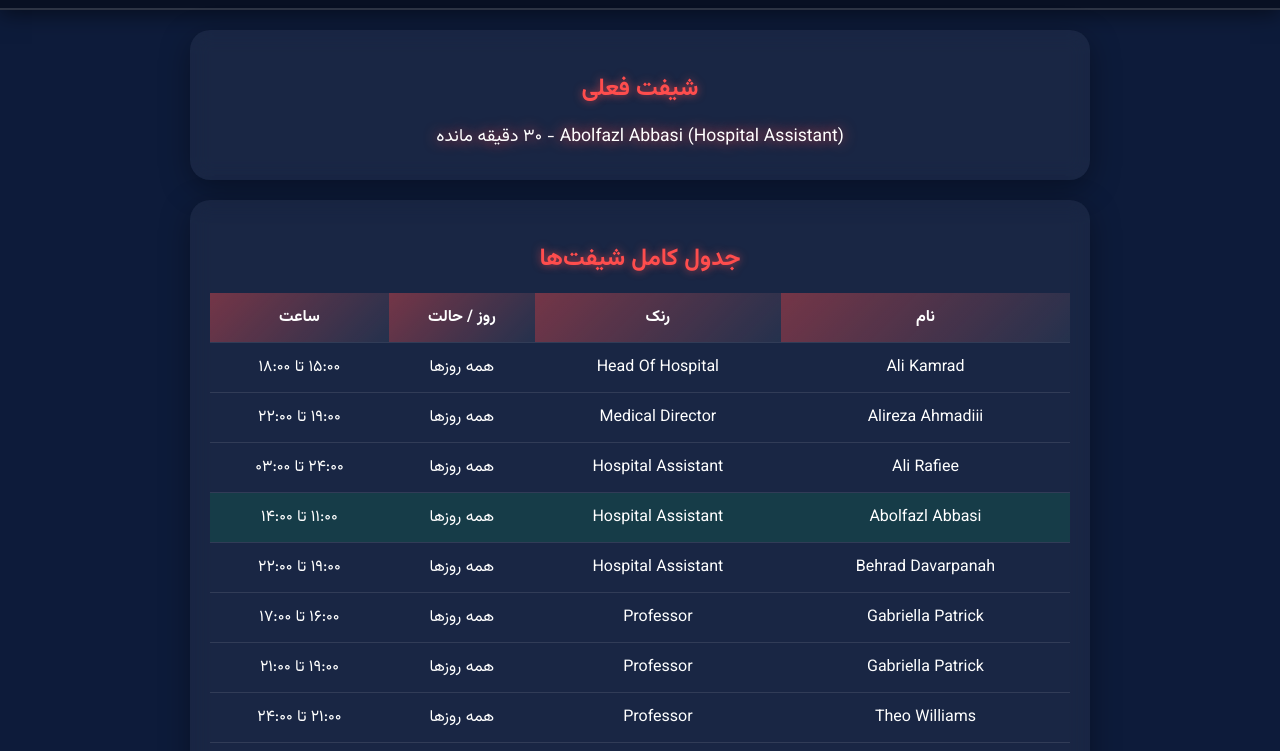
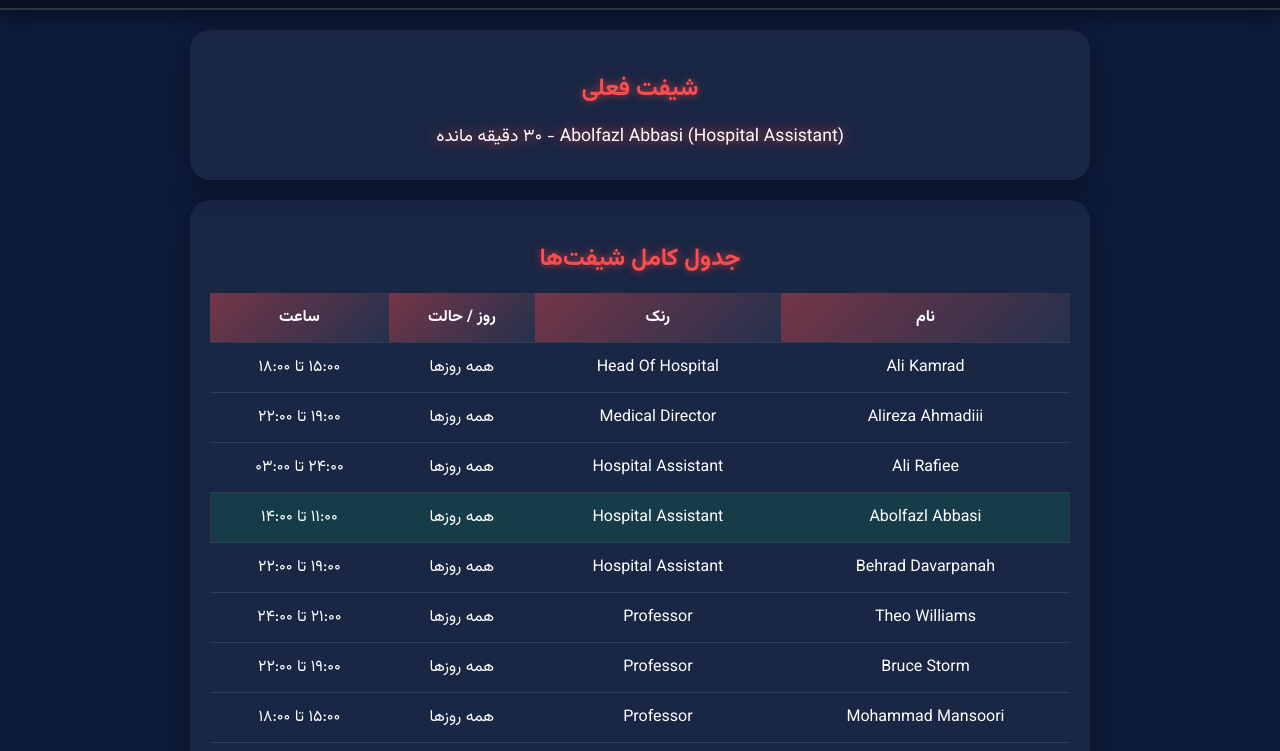
Before and after one commit to Wexipe/Medic-Shift, a plain HTML site: page index.html in a window 1280 px wide. Shown: the part 201-952 px from the top of the page. Drawn offline with Linux system fonts and the light colour scheme.

Commit message:
index.html

```diff
--- a/index.html
+++ b/index.html
@@ -125,13 +125,9 @@ const shifts = [
   { name: "Ali Rafiee", rank: "Hospital Assistant", times: [{ days: "همه روزها", start: "24:00", end: "03:00" }] },
   { name: "Abolfazl Abbasi", rank: "Hospital Assistant", times: [{ days: "همه روزها", start: "11:00", end: "14:00" }] },
   { name: "Behrad Davarpanah", rank: "Hospital Assistant", times: [{ days: "همه روزها", start: "19:00", end: "22:00" }] },
-  { name: "Gabriella Patrick", rank: "Professor", times: [
-      { days: "همه روزها", start: "16:00", end: "17:00" },
-      { days: "همه روزها", start: "19:00", end: "21:00" }
-    ] },
   { name: "Theo Williams", rank: "Professor", times: [{ days: "همه روزها", start: "21:00", end: "24:00" }] },
   { name: "Bruce Storm", rank: "Professor", times: [{ days: "همه روزها", start: "19:00", end: "22:00" }] },
-  { name: "Mohammad Mansoori", rank: "Professor", times: [{ days: "همه روزها", start: "18:00", end: "21:00" }] },
+  { name: "Mohammad Mansoori", rank: "Professor", times: [{ days: "همه روزها", start: "15:00", end: "18:00" }] },
   { name: "Parsa Ashouri", rank: "Professor", times: [{ days: "همه روزها", start: "20:00", end: "23:00" }] },
   { name: "Ata Yazdanian", rank: "Professor", times: [{ days: "همه روزها", start: "21:00", end: "24:00" }] },
   { name: "Erfan Sajadi", rank: "Professor", times: [{ days: "همه روزها", start: "15:00", end: "18:00" }] },
```
